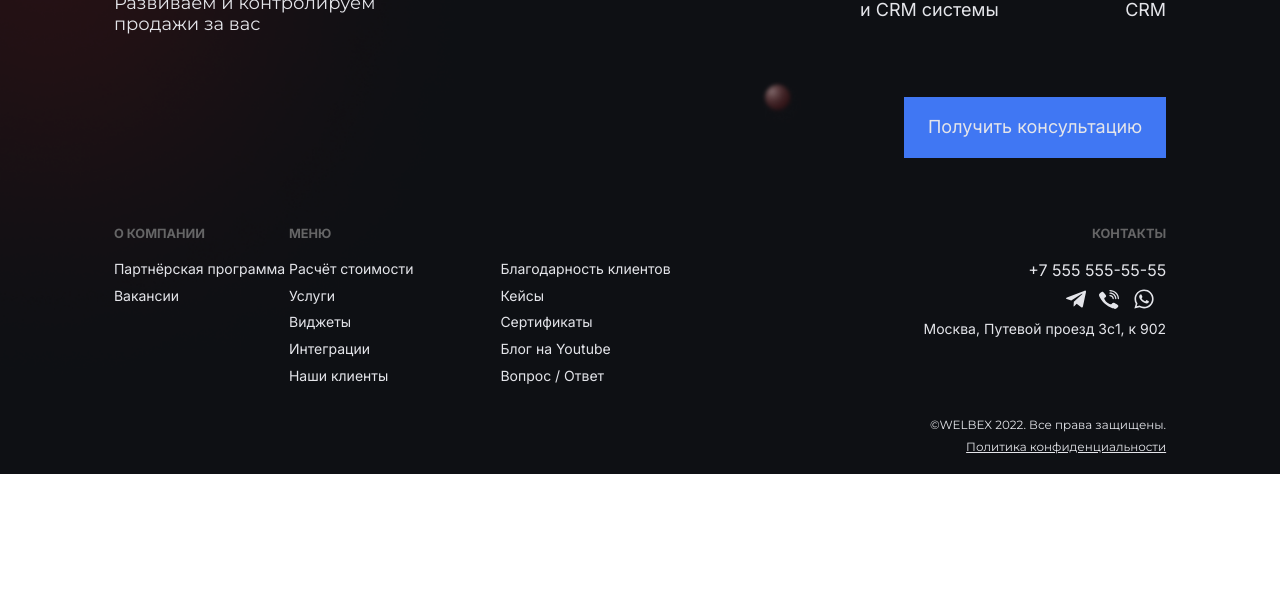
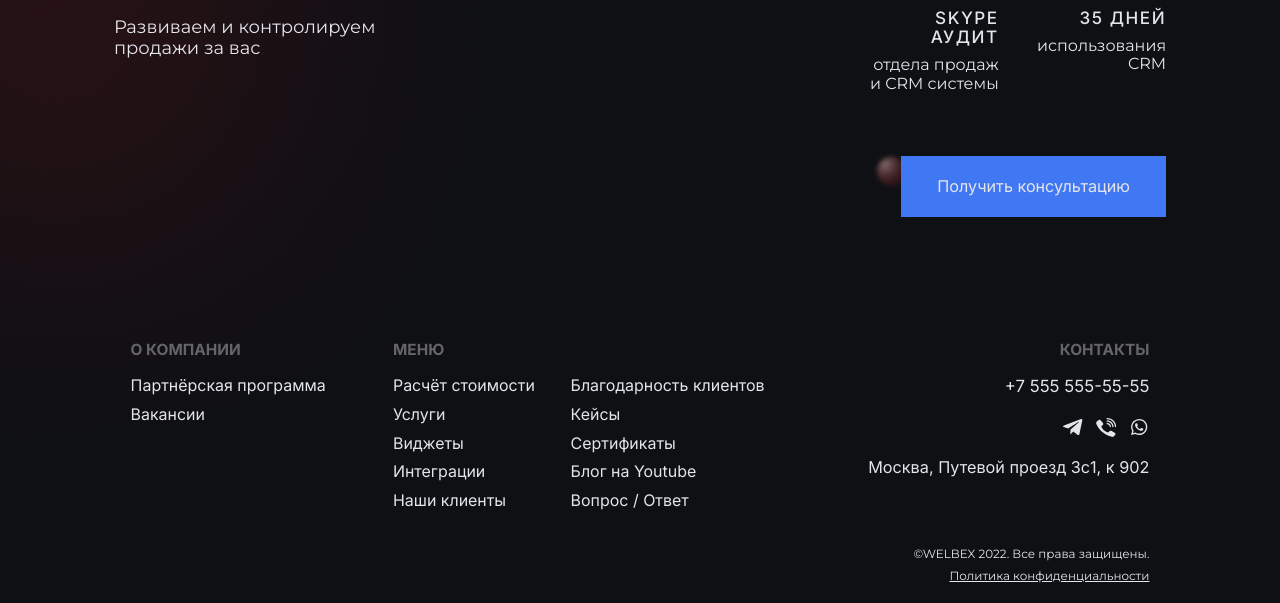
Before and after one commit to DariaSiluyanova/welbex, a website: page src/index.html in a window 1280 px wide. Shown: the part 407-1010 px from the top of the page. Before the commit the page ends 881 px from the top, so only its background shows below. Drawn offline with nearby package versions, Linux system fonts and the light colour scheme; files that its build step writes are made by us from their sources.

Commit message:
last edits

```diff
--- a/src/index.html
+++ b/src/index.html
@@ -53,7 +53,7 @@
         <section class="main__promo promo">
             <p class="promo__title">Зарабатывайте больше</p>
             <h1 class="promo__title-company title-company title-accent">с WELBEX</h1>
-            <p class="promo__slogan slogan">Развиваем и контролируем продажи за вас</p>
+            <p class="promo__slogan slogan">Развиваем и контролируем продажи&nbsp;за&nbsp;вас</p>
         </section>
 
         <section class="main__consult consult">
@@ -61,7 +61,7 @@
             <ul class="consult__list gift-container">
                 <li class="consult__item gift item-audit">
                     <h3 class="gift__title">&nbsp;Skype аудит</h3>
-                    <p class="laptop">отдела продаж и CRM системы</p>
+                    <p class="laptop gift__info">отдела продаж и CRM системы</p>
                 </li>
                 <li class="consult__item gift item-vigets">
                     <h3 class="mobile gift__title">&nbsp;30 виджетов</h3>
@@ -70,12 +70,12 @@
                 </li>
                 <li class="consult__item gift item-dashboard">
                     <h3 class="gift__title">&nbsp;Dashboard</h3>
-                    <p class="laptop">с показателями вашего бизнеса</p>
+                    <p class="laptop gift__info">с показателями вашего бизнеса</p>
                 </li>
                 <li class="consult__item gift item-time">
                     <h3 class="mobile gift__title">&nbsp;Месяц аmoCRM</h3>
                     <h3 class="laptop gift__title">35 дней</h3>
-                    <p class="laptop">использования CRM</p>
+                    <p class="laptop gift__info">использования CRM</p>
                 </li>
             </ul>
 
--- a/src/scss/footer/contacts.scss
+++ b/src/scss/footer/contacts.scss
@@ -1,5 +1,9 @@
 .tel {
     font-size: 1.143em;
+
+    @media (min-width: 780px) {
+        font-size: 1.2em;
+    }
 }
 
 .data__list.soc {
@@ -8,13 +12,23 @@
     }
 }
 
-.soc__item {
+.soc__item:not(:last-child) {
     align-self: center;
     margin-right: 0.714em;
 }
 
+.soc__item svg {
+    @media (min-width: 780px) {
+        width: 1.45em;
+    }
+}
+
 .data__item {
     margin-bottom: 0.5em;
+
+    @media (min-width: 780px) {
+        margin-bottom: 1.1em;
+    }
 }
 
 .data__list {
@@ -28,6 +42,20 @@
     }
 }
 
+.contacts .data .soc {
+    display: flex;
+}
+
 .footer__contacts.contacts .data .soc .soc__item:first-child {
     margin-left: auto;
+
+    @media (max-width: 779px) {
+        margin-left: 0;
+    }
 }
+
+.data__address {
+    @media (min-width: 780px) {
+        font-size: 1.16em
+    }
+}
--- a/src/scss/footer/footer.scss
+++ b/src/scss/footer/footer.scss
@@ -9,7 +9,7 @@
 
     @media (min-width: 780px) {
         display: grid;
-        grid-template-columns: 1fr 13.68% 35.14% 9.17% 31rem 1fr;
+        grid-template-columns: 1fr 20.5% 29.5% 29.6% 1fr;
     }
 }
 
@@ -18,6 +18,11 @@
     font-size: 0.91em;
     color: $footer-title;
     text-transform: uppercase;
+
+    @media (min-width: 780px) {
+        margin-bottom: 1.2em;
+        font-size: 1.1em;
+    }
 }
 
 .footer__section {
@@ -26,20 +31,26 @@
 
 .info__item, .menu-nav__item {
     margin-bottom: 0.77em;
+
+    @media (min-width: 780px) {
+        font-size: 1.14em;
+        margin-bottom: 0.65em;
+    }
 }
 
 .footer__contacts {
     margin-bottom: 3.57em;
 
     @media (min-width: 780px) {
-        grid-column: 5/6;
+        grid-column: 4/5;
+        margin-bottom: 5.05em;
     }
 }
 
 .footer__copyright,
 .footer__confidentials {
     @media (min-width: 780px) {
-        grid-column: 5/6;
+        grid-column: 4/5;
     }
 }
 
--- a/src/scss/footer/menu-nav.scss
+++ b/src/scss/footer/menu-nav.scss
@@ -2,6 +2,10 @@
     display: grid;
     grid-template-columns: 40% auto;
     gap: 0px 2.25em;
+
+    @media (min-width: 780px) {
+        gap: 0 1.9em;
+    }
 }
 
 .menu-nav__item:last-child,
--- a/src/scss/header/header-contacts.scss
+++ b/src/scss/header/header-contacts.scss
@@ -8,6 +8,7 @@
 .header-data.data {
     @media (min-width: 780px) {
         display: flex;
+        padding-top: 3px;
     }
 }
 
@@ -28,6 +29,7 @@
 
 .header-data .data__tel{
     @media (min-width: 780px) {
+        display: block;
         margin-right: 2.9375em;
     }
 }
--- a/src/scss/header/header.scss
+++ b/src/scss/header/header.scss
@@ -15,7 +15,13 @@
         display: grid;
         font-size: 1.6em;
         grid-template-columns: 1fr 13.68% 35.14% 9.17% 31rem 1fr;
-        padding-top: 2.875em;
+        padding-top: 3.55em;
+    }
+}
+
+.menu {
+    @media (min-width: 780px) {
+        padding-top: 0.25em;
     }
 }
 
@@ -37,3 +43,7 @@
         flex-wrap: wrap;
     }
 }
+
+.menu__item {
+    margin-right: 1.95em;
+}
--- a/src/scss/header/logo.scss
+++ b/src/scss/header/logo.scss
@@ -1,8 +1,9 @@
-.header__logo {
-    @media (min-width: 780px) {
+.header__logo.logo {
+    @media (min-width: 779px) {
+        display: block;
         grid-column-start: 2;
         grid-column-end: 3;
-        padding-right: 3.5em;
+        padding-right: 3.35em;
     }
 }
 
--- a/src/scss/main/button.scss
+++ b/src/scss/main/button.scss
@@ -1,13 +1,14 @@
 .consult__btn {
     @media (min-width: 780px) {
-        margin-top: 3.38em;
+        margin-top: 2em;
         margin-left: auto;
+        font-size: 0.9em;
     }
 }
 
 
 .btn-get {
-    width: 262px;
+    width: 265px;
     height: 61px;
     color: $main-font-color;
     background-color: $bg_btn;
--- a/src/scss/main/consult.scss
+++ b/src/scss/main/consult.scss
@@ -1,17 +1,25 @@
 .consult {
     @media (min-width: 780px) {
         text-align: end;
-        padding-top: 5.8333em;
+        padding-top: 6.15em;
     }
 }
 
 .consult__title, .consult {
     font-size: inherit;
+
+    @media (min-width: 780px) {
+        font-size: 1em;
+    }
 }
 
 .consult__title {
     margin-bottom: 1.12em;
     font-weight: $font-regular;
+
+    @media (min-width: 780px) {
+        margin-bottom: 2.35em;
+    }
 }
 
 .gift-container {
@@ -31,9 +39,9 @@
     @media (min-width: 780px) {
         font-family: $main-font;
         font-weight: $font-medium;
-        font-size: 0.889em;
+        font-size: 0.95em;
         padding-left: 0;
-        margin-bottom: 0.333em;
+        margin-bottom: 0.55em;
     }
 }
 
@@ -53,6 +61,10 @@
 
 .gift {
     margin-bottom: 0.85em;
+
+    @media (min-width: 780px) {
+        margin-bottom: 1.7em;
+    }
 }
 
 .gift__info {
@@ -75,3 +87,11 @@
         grid-row: 1/2;
     }
 }
+
+.consult__free.title-accent {
+    text-transform: uppercase;
+
+    @media (min-width: 780px) {
+        letter-spacing: 1px;
+    }
+}
--- a/src/scss/main/main.scss
+++ b/src/scss/main/main.scss
@@ -10,8 +10,12 @@
 
     @media (min-width: 780px) {
         display: grid;
+        grid-template-columns: 1fr 32.13% 17.86% 31rem 1fr;
+        padding-bottom: 6.9em;
+    }
+
+    @media (min-width: 1200px) {
         grid-template-columns: 1fr 25.13% 32.86% 31rem 1fr;
-        padding-bottom: 3.83em;
     }
 }
 
--- a/src/scss/main/promo.scss
+++ b/src/scss/main/promo.scss
@@ -14,7 +14,7 @@
     font-size: 3.6rem;
 
     @media (min-width: 780px) {
-        padding-top: 1.875em;
+        padding-top: 2em;
         font-size: 48px;
     }
 }
@@ -25,6 +25,10 @@
 
 .promo__title-company {
     margin-bottom: 0.49em;
+
+    @media (min-width: 780px) {
+        margin-bottom: 0.7em;
+    }
 }
 
 .title-company {
--- a/src/scss/style.scss
+++ b/src/scss/style.scss
@@ -30,6 +30,10 @@ ol, ul {
 
 html {
     font-size: 10px;
+}
+
+img {
+    width: 100%;
 }
 
 .body {
```
Also changed, not shown: dist/css/style.css, dist/index.html.
